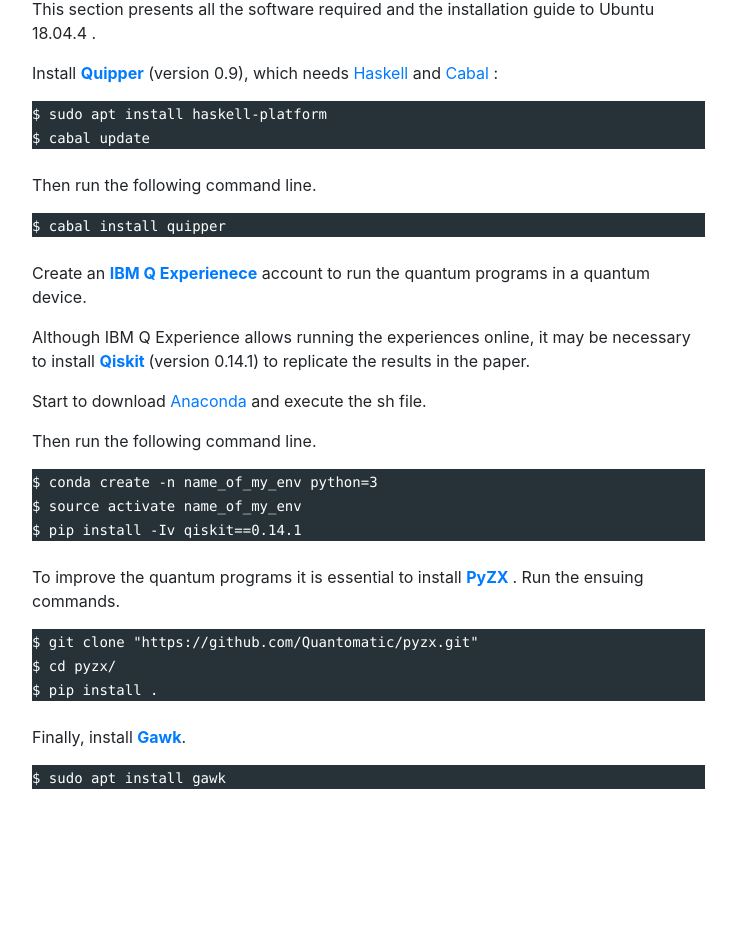
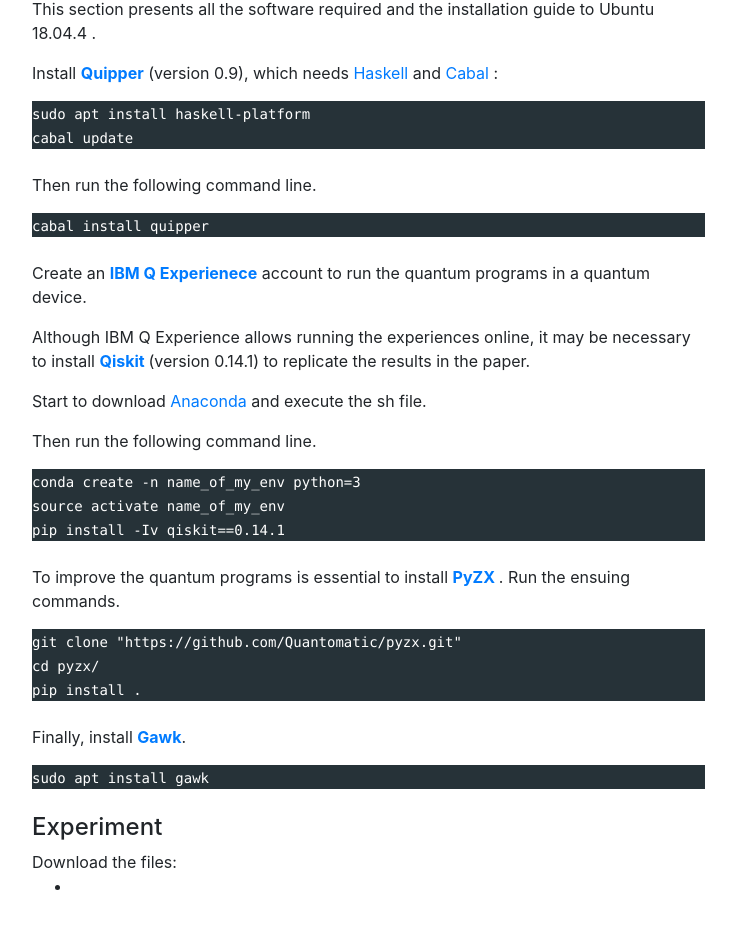
Before and after one commit to AnaNeri/quantamorphismsGuide, a React (Create React App) app: page /replicationPackage in a window 1280 px wide. Shown: the part 392-1320 px from the top of the page, without its empty margins (258-994 px from the left). Before the commit the page ends 1205 px from the top, so only its background shows below. Built offline with nearby package versions, Linux system fonts and the light colour scheme.

Commit message:
Title test

```diff
--- a/src/containers/HomePage.js
+++ b/src/containers/HomePage.js
@@ -41,9 +41,9 @@
   return (
     <div>
       <div style= {{ backgroundImage: `url(${Background})`}}>
-      <center><h1><br/><br/>
+      <center><br/><br/> <h1 style={{ backgroundColor: 'rgb(255,255,255,0.75)'}}>
       Compiling quantamorphisms for the IBM Q-Experience
-      <br/><br/><br/></h1></center>
+      </h1><br/><br/><br/></center>
       </div>
       <div>
        <Container>
--- a/src/containers/ReplicationPackage.js
+++ b/src/containers/ReplicationPackage.js
@@ -15,7 +15,7 @@
 			<Col md={11}>
        	<br/>
 
-        <h4>Prerequisites and installation guide</h4>
+        <h4>Prerequisites and Installation Guide</h4>
         <p>
         This section presents all the software required and the installation guide to Ubuntu 18.04.4 .
         </p>
@@ -26,9 +26,9 @@
         </p>
 
         <div style= {{backgroundColor: `#263238`}}>
-        <code style={{color:'white'}}> $ sudo apt install haskell-platform </code>
+        <code style={{color:'white'}}> sudo apt install haskell-platform </code>
         <br/>
-        <code style={{color:'white'}}> $ cabal update </code>
+        <code style={{color:'white'}}> cabal update </code>
         </div>
 
         <br/>
@@ -37,7 +37,7 @@
         </p>
 
         <div style= {{backgroundColor: `#263238`}}>
-        <code style={{color:'white'}}> $ cabal install quipper </code>
+        <code style={{color:'white'}}> cabal install quipper </code>
         </div>
 
         <br/>
@@ -54,31 +54,41 @@
         Then run the following command line.
         </p>
         <div style= {{backgroundColor: `#263238`}}>
-        <code style={{color:'white'}}> $ conda create -n name_of_my_env python=3 </code>
+        <code style={{color:'white'}}> conda create -n name_of_my_env python=3 </code>
         <br/>
-        <code style={{color:'white'}}> $ source activate name_of_my_env </code>
+        <code style={{color:'white'}}> source activate name_of_my_env </code>
         <br/>
-        <code style={{color:'white'}}> $ pip install -Iv qiskit==0.14.1 </code>
+        <code style={{color:'white'}}> pip install -Iv qiskit==0.14.1 </code>
         </div>
 
         <br/>
         <p>
-        To improve the quantum programs it is essential to install <a href="https://github.com/Quantomatic/pyzx" target="_blank" rel="noopener noreferrer"><b> PyZX </b></a>.
+        To improve the quantum programs is essential to install <a href="https://github.com/Quantomatic/pyzx" target="_blank" rel="noopener noreferrer"><b> PyZX </b></a>.
         Run the ensuing commands.
         </p>
         <div style= {{backgroundColor: `#263238`}}>
-        <code style={{color:'white'}}> $ git clone "https://github.com/Quantomatic/pyzx.git" </code>
+        <code style={{color:'white'}}> git clone "https://github.com/Quantomatic/pyzx.git" </code>
         <br/>
-        <code style={{color:'white'}}> $ cd pyzx/ </code>
+        <code style={{color:'white'}}> cd pyzx/ </code>
         <br/>
-        <code style={{color:'white'}}> $ pip install . </code>
+        <code style={{color:'white'}}> pip install . </code>
         </div>
         <br/>
         <p>Finally, install <a href="https://www.gnu.org/software/gawk/" target="_blank" rel="noopener noreferrer"><b>Gawk</b></a>.</p>
 
         <div style= {{backgroundColor: `#263238`}}>
-        <code style={{color:'white'}}> $ sudo apt install gawk </code>
+        <code style={{color:'white'}}> sudo apt install gawk </code>
         </div>
+
+        <br/>
+
+        <h4>Experiment</h4>
+
+        Download the files:
+
+        <ul>
+        <li></li>
+        </ul>
 
         <br/>
     	</Col>
```
